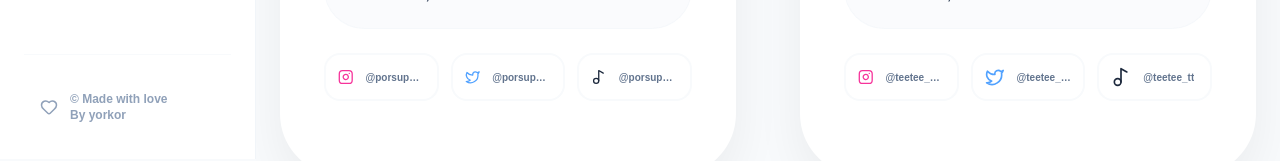
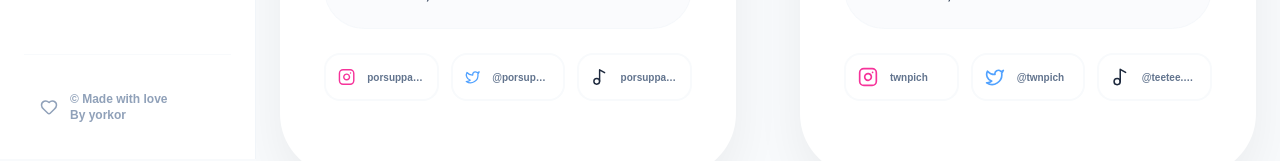
Before and after one commit to yaikaew/ttp-react, a React (Vite) app: page /profile in a window 1280 px wide. Shown: the part 641-802 px from the top of the page. Built offline with nearby package versions, Linux system fonts and the light colour scheme; no server answers.

Commit message:
update profile

```diff
--- a/src/pages/ProfilePage.tsx
+++ b/src/pages/ProfilePage.tsx
@@ -16,12 +16,12 @@ const ProfilePage: React.FC = () => {
             image: "https://pbs.twimg.com/media/GuB0uEoWMAAHVIT?format=jpg&name=large",
             emoji: "🐻‍❄️",
             socials: {
-                instagram: "@porsuppakarn",
-                instagramlink: "",
+                instagram: "porsuppakarn",
+                instagramlink: "https://www.instagram.com/porsuppakarn",
                 twitter: "@porsuppakarn",
-                twitterlink: "",
-                tiktok: "@porsuppakarn",
-                tiktoklink: "",
+                twitterlink: "https://x.com/porsuppakarn",
+                tiktok: "porsuppakarn",
+                tiktoklink: "https://www.tiktok.com/@porsuppakarn",
             }
         },
         {
@@ -37,12 +37,12 @@ const ProfilePage: React.FC = () => {
             image: "https://pbs.twimg.com/media/Gt93Ot5WYAAMRKO?format=jpg&name=4096x4096",
             emoji: "🐶",
             socials: {
-                instagram: "@teetee_official",
-                instagramlink: "",
-                twitter: "@teetee_tw",
-                twitterlink: "",
-                tiktok: "@teetee_tt",
-                tiktoklink: "",
+                instagram: "twnpich",
+                instagramlink: "https://www.instagram.com/twnpich/",
+                twitter: "@twnpich",
+                twitterlink: "https://x.com/twnpich",
+                tiktok: "@teetee.wpc",
+                tiktoklink: "https://www.tiktok.com/@teetee.wpc",
             }
         }
     ];
```
